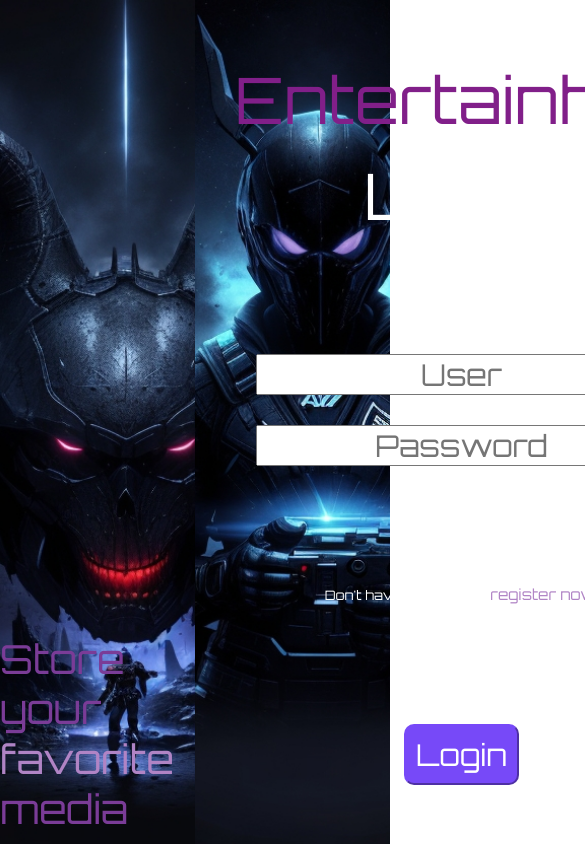
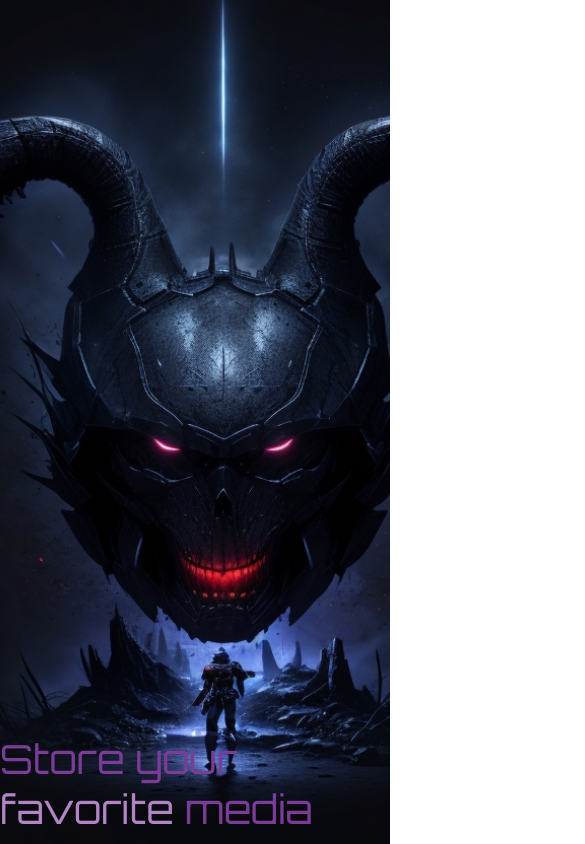
Before and after one commit to ottosuhett/EntertainHub, a Next.js app: page / in a window 390 px wide. Shown: the top 844 px of the page, 585 px wide, since content can reach past the window. Built offline with nearby package versions, Linux system fonts and the light colour scheme.

Commit message:
adicao de media no arquivo module e adicao da acao de levar ao topo da pagina caso clique no register, util para quando a pagina estiver com width ate 990px

```diff
--- a/src/components/Login/LoginWindow.module.scss
+++ b/src/components/Login/LoginWindow.module.scss
@@ -106,3 +106,14 @@
     }
 
 }
+@media(max-width:990px){
+    .mainContainer{
+        flex-direction: column;
+        .leftContainer,.rightContainer{
+            width: 100%;
+        }
+        .leftContainer{
+            min-height: 50vh;
+        }
+    }
+}
--- a/src/components/Login/LoginWindow.tsx
+++ b/src/components/Login/LoginWindow.tsx
@@ -162,7 +162,11 @@ export default function LoginWindow (props: ILoginWindowProps) {
             <p className={styles.registerMsg}>Don't have an account,
               <Button
                 className={styles.registerLink}
-                onClick={()=>setOpenRegister(!openRegister)}
+                onClick={()=>{
+                  setOpenRegister(!openRegister)
+                  window.scrollTo({ top: 0, behavior: 'smooth' });
+
+                }}
               >
                   register now
             </Button>
```
